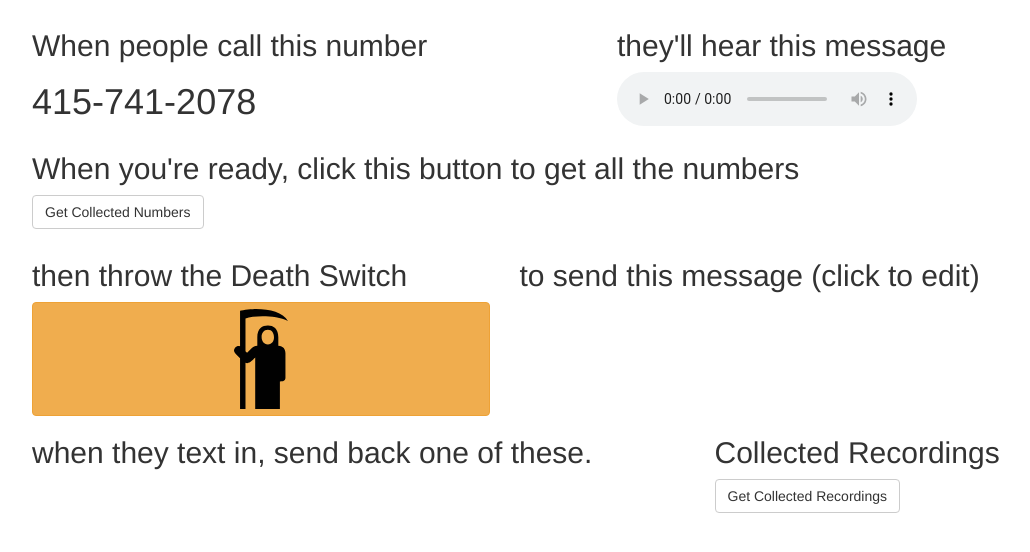
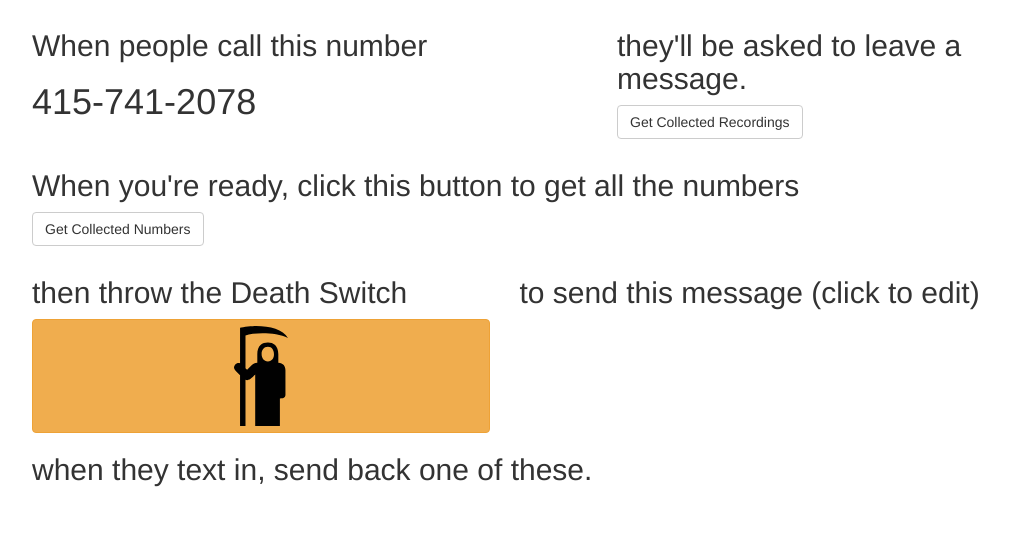
Before and after one commit to ondrae/after-the-tone, a Flask app: template app/templates/index.html in a window 1280 px wide. Shown: the part 51-603 px from the top of the page, without its empty margins (38-1068 px from the left). Run offline with Flask 2, Linux system fonts and the light colour scheme; the template is opened without the code that fills it, so the values that code supplies are empty; some libraries are stand-ins or nearby versions.

Commit message:
Put recordings up top, replacing the former voicemail.;

```diff
--- a/app/templates/index.html
+++ b/app/templates/index.html
@@ -26,11 +26,11 @@
 			<h2>When people call this number</h2>
 			<h1>415-741-2078</h1>
 		</div>
-		<div class="col-lg-4 col-md-4 col-4">
-			<h2>they'll hear this message</h2>
-			<audio src="http://after-the-tone.s3-us-west-1.amazonaws.com/i-have-died.mp3"controls>
-				<p>Your browser does not support the audio element.</p>
-			</audio>
+		<div id="collected-recordings" class="col-lg-4 col-md-4 col-4">
+			<h2>they'll be asked to leave a message.</h2>
+			<button id="get-collected-recordings" type="button" class="btn btn-default">Get Collected Recordings</button>
+			<ul>
+			</ul>
 		</div>
 	  </section>
 
@@ -63,12 +63,6 @@
 				{% endfor %}
 			</ul>
 		</div>
-			<div id="collected-recordings" class="col-lg-4 col-md-4 col-4">
-				<h2>Collected Recordings</h2>
-				<button id="get-collected-recordings" type="button" class="btn btn-default">Get Collected Recordings</button>
-				<ul>
-				</ul>
-			</div>
 	  </section>
 
 
```
